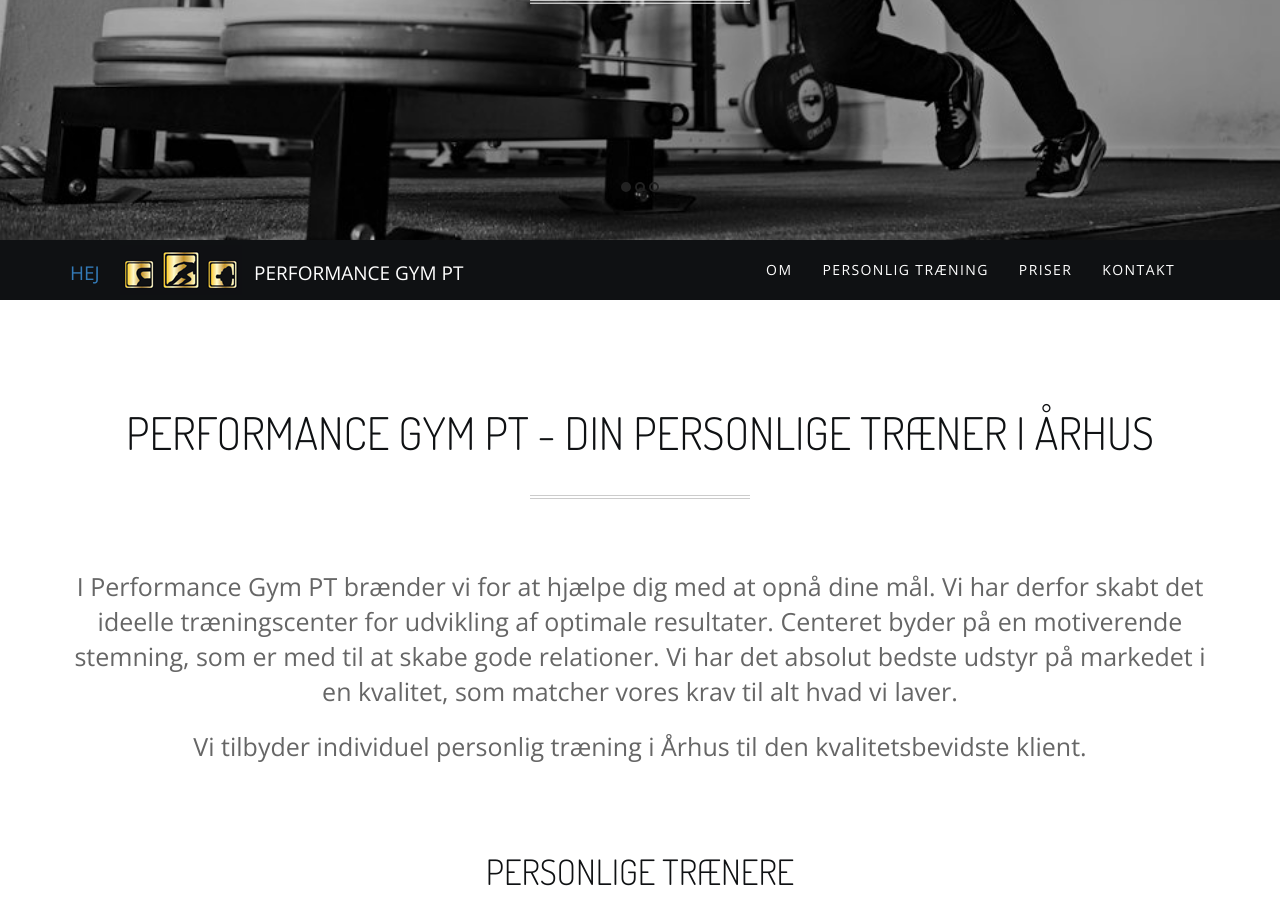
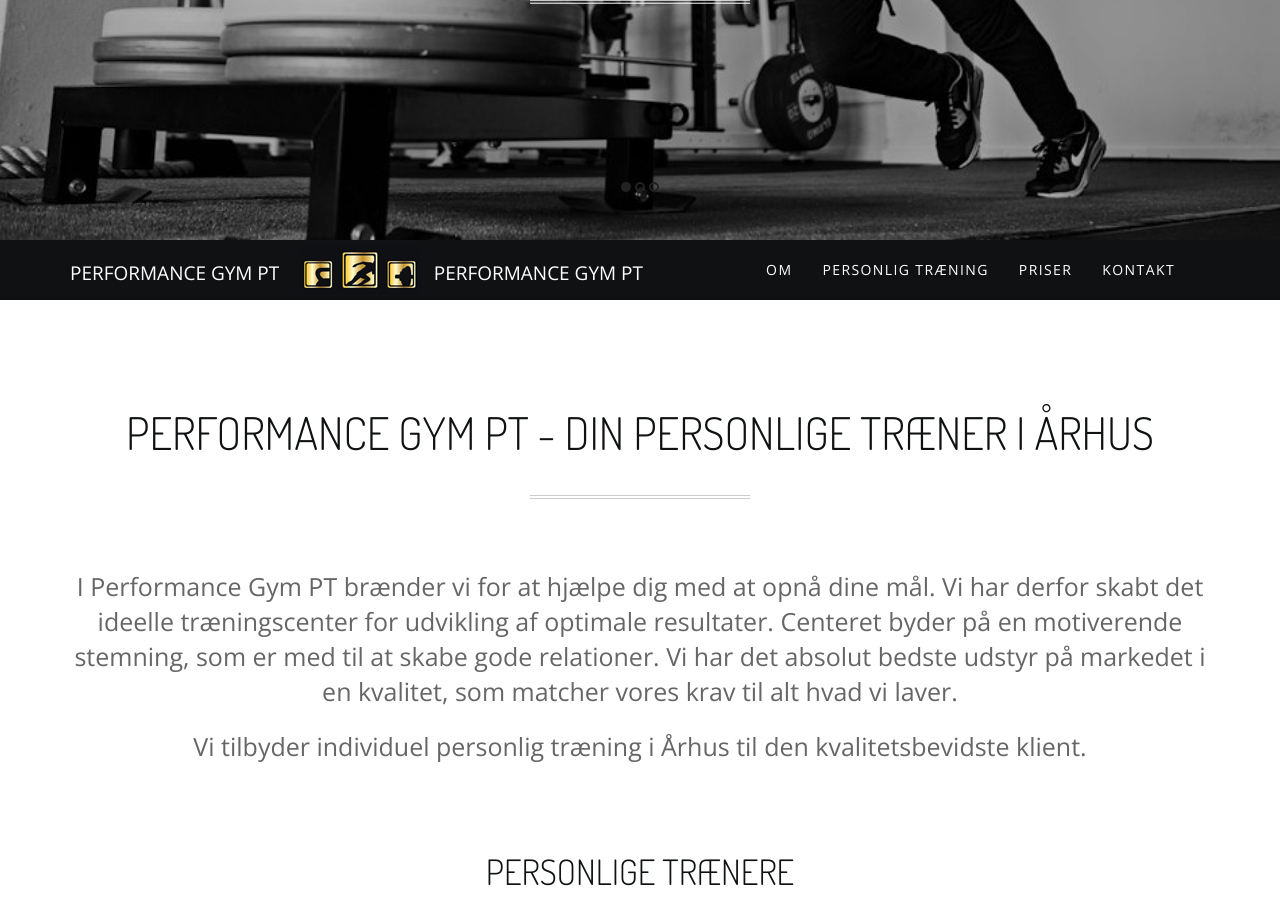
Before and after one commit to lsolesen/performancegymaarhus.dk, a Jekyll site: the page built from index.html, in a window 1280 px wide and 900 px high, scrolled down 600 px. Built offline with Jekyll 4.4.1, drawn with Linux system fonts in a browser that asks for light colours; nearby versions of some CDN libraries; comment, search, counter and statistics services are not loaded.

Commit message:
Update default.html

```diff
--- a/_layouts/default.html
+++ b/_layouts/default.html
@@ -69,7 +69,7 @@
         <!-- Brand and toggle get grouped for better mobile display -->
         <div class="navbar-header">
 
-          <a href="http://www.google.dk">Hej</a>
+          <a href="http://performancegymaarhus.dk/" style="color: white;">PERFORMANCE GYM PT</a>
 
           <a class="navbar_brand scrollTo" href="http://www.google.dk">
             <img src="assets/images/pg-logo.png" alt="PerformanceGym Århus" width="122" height="50" />
```
